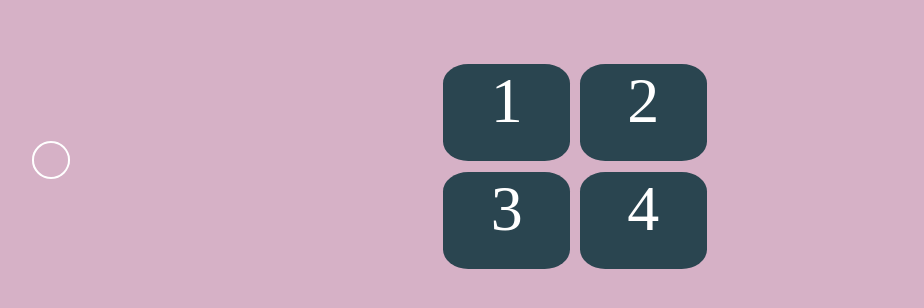
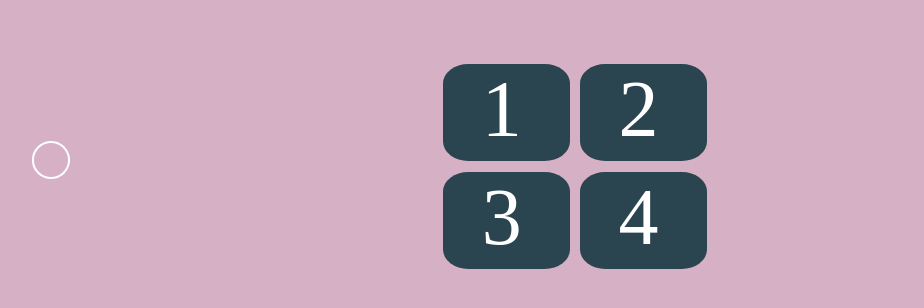
Before and after one commit to Zanzan666/Flip-the-Num-Card, a plain HTML site: page index.html in a window 1280 px wide. Shown: the part 98-406 px from the top of the page, without its empty margins (65-989 px from the left). Drawn offline with nearby package versions, Linux system fonts and the light colour scheme.

Commit message:
Update styles.css

```diff
--- a/styles.css
+++ b/styles.css
@@ -80,13 +80,17 @@ svg circle {
 }
 
 .text-tile{
-  font-size: 400%;
+  position:absolute;
+  margin-left:3vw;
+  font-size: 10vh;
   text-align: center;
   -webkit-user-select: none;
   -moz-user-select: none;
   -ms-user-select: none;
   user-select: none;
+  display:block;
 }
+
 
 .btn:hover {
   background-color: rgb(63, 104, 121);
```
